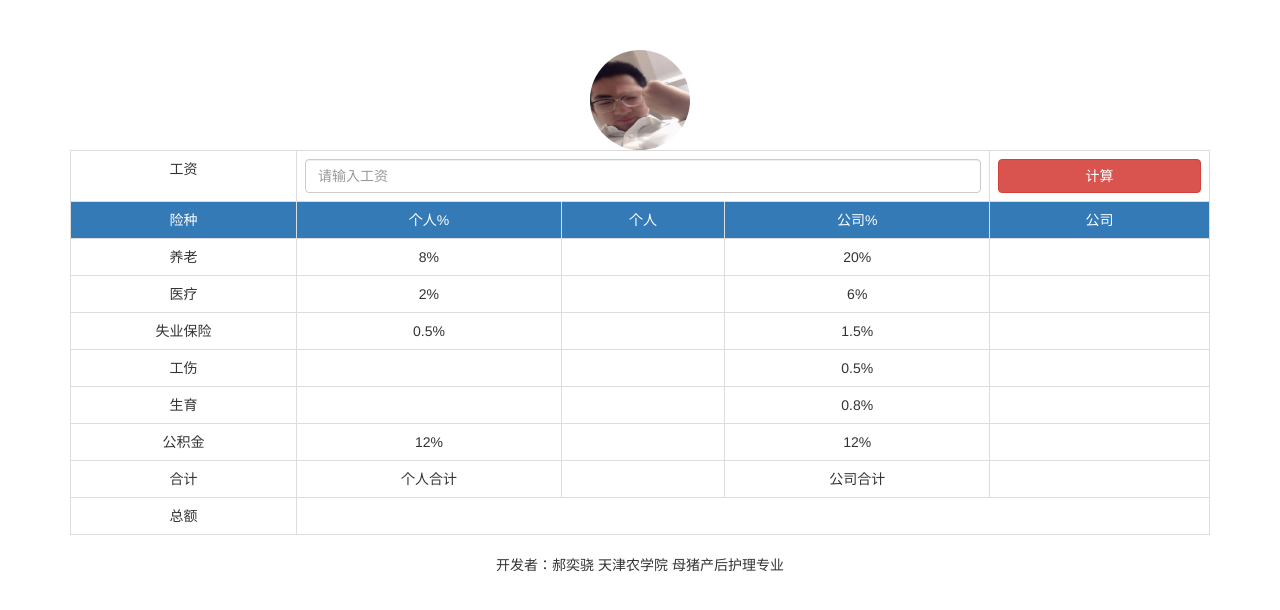
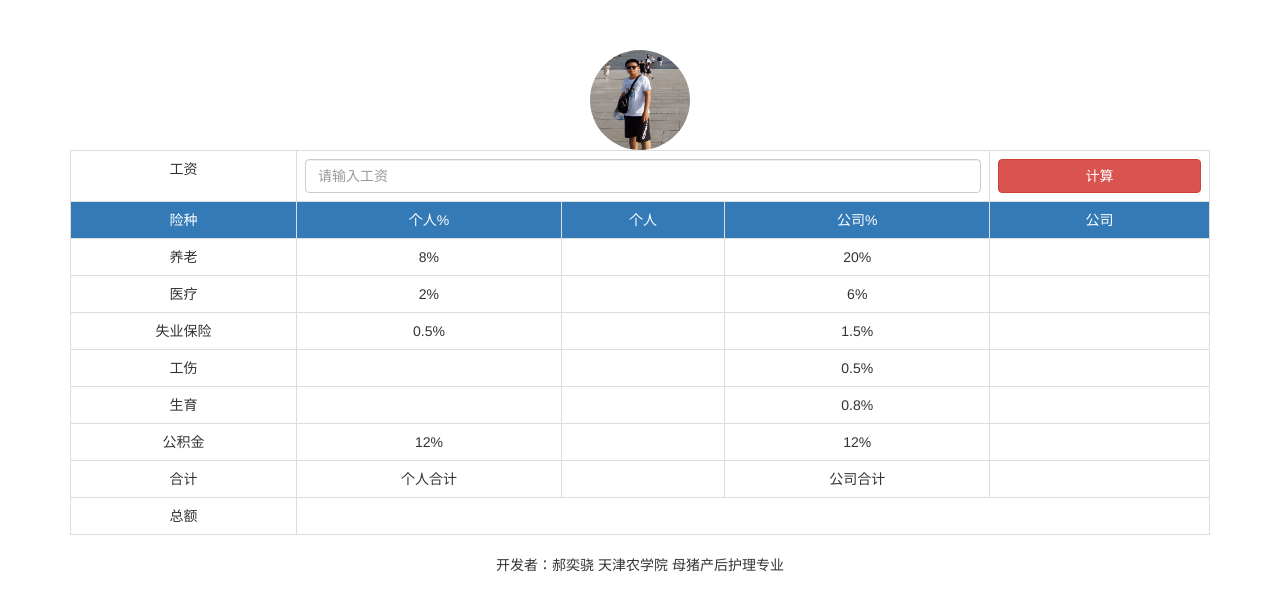
Before and after one commit to Preludelk/nucPrelude, a plain HTML site: page cal.html in a window 1280 px wide. Drawn offline with nearby package versions, Linux system fonts and the light colour scheme.

Commit message:
Update cal.html

```diff
--- a/cal.html
+++ b/cal.html
@@ -18,7 +18,7 @@
 	</head>
 	<body>
 		<div class="container text-center" id="d1">
-			<img src="C639343D95B7EFD3EB69D331E8540196.jpg" width="100px" height="100px" class="img-circle">
+			<img src="0918F16326128B6EAA282747473B1471.jpg" width="100px" height="100px" class="img-circle">
 			<table class="table table-bordered text-center">
 				<tr>
 					<td>工资</td>
```
